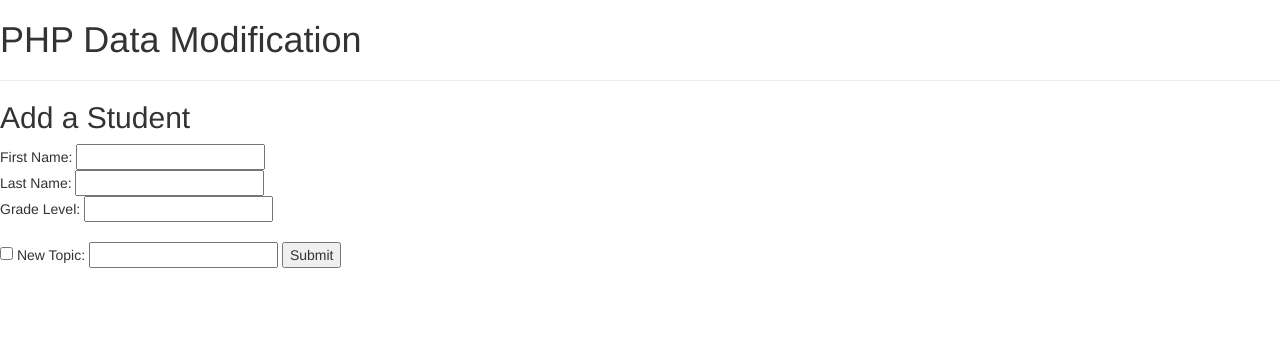
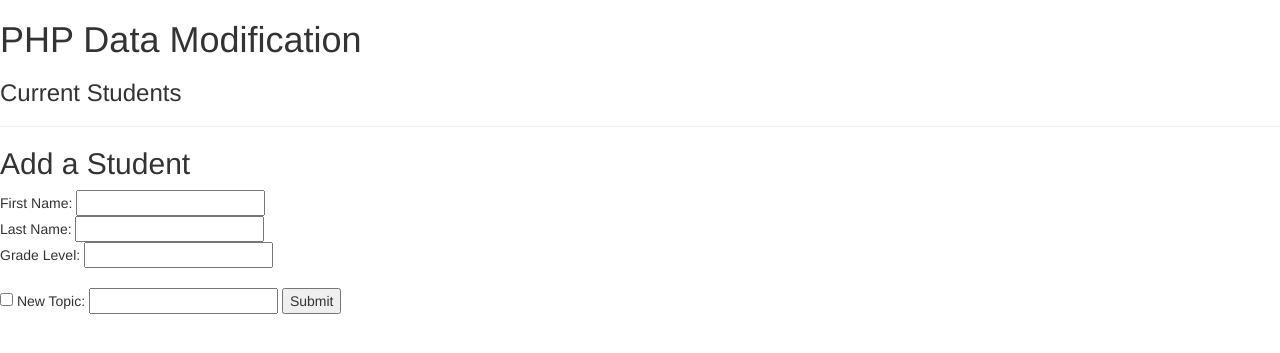
Before and after one commit to Pye-Casey/CS313_website, a PHP site: page /prove_06.php in a window 1280 px wide. Shown: the top 353 px of the page. Run offline with PHP 8.4, Linux system fonts and the light colour scheme; data that the repository does not hold is empty; some libraries are stand-ins or nearby versions.

Commit message:
add code

```diff
--- a/prove_06.php
+++ b/prove_06.php
@@ -39,7 +39,9 @@
 
   <body>
 	<h1>PHP Data Modification</h1>
-        <ul id="list1">
+	<form action="prove_05_info.php" method="POST" name="studentEdit" >
+		<h3>Current Students</h3>
+		<ul id="list1">
         <?php foreach ($db->query("SELECT * FROM student") as $row): ?>
             <li>
                 <strong>
@@ -47,14 +49,16 @@
                     <?php echo($row["last_name"]); ?>
                 </strong>
                 &ndash;
-                &ldquo;
-				<button type="button" name="students[]" value="<?=$row['id']?>" formaction="prove_06_view.php">Edit Student</button>
+				<button type="submit" name="students[]" value="<?=$row['id']?>" >Edit Student</button>
 
 
 
             </li>
         <?php endforeach; ?>
         </ul>
+	</form>
+
+
         <hr />
         <form method="POST" name="studentForm" >
             <h2>Add a Student</h2>
--- /dev/null
+++ b/prove_06_edit.php
@@ -0,0 +1 @@
+Prove 6 Edit Page
```
